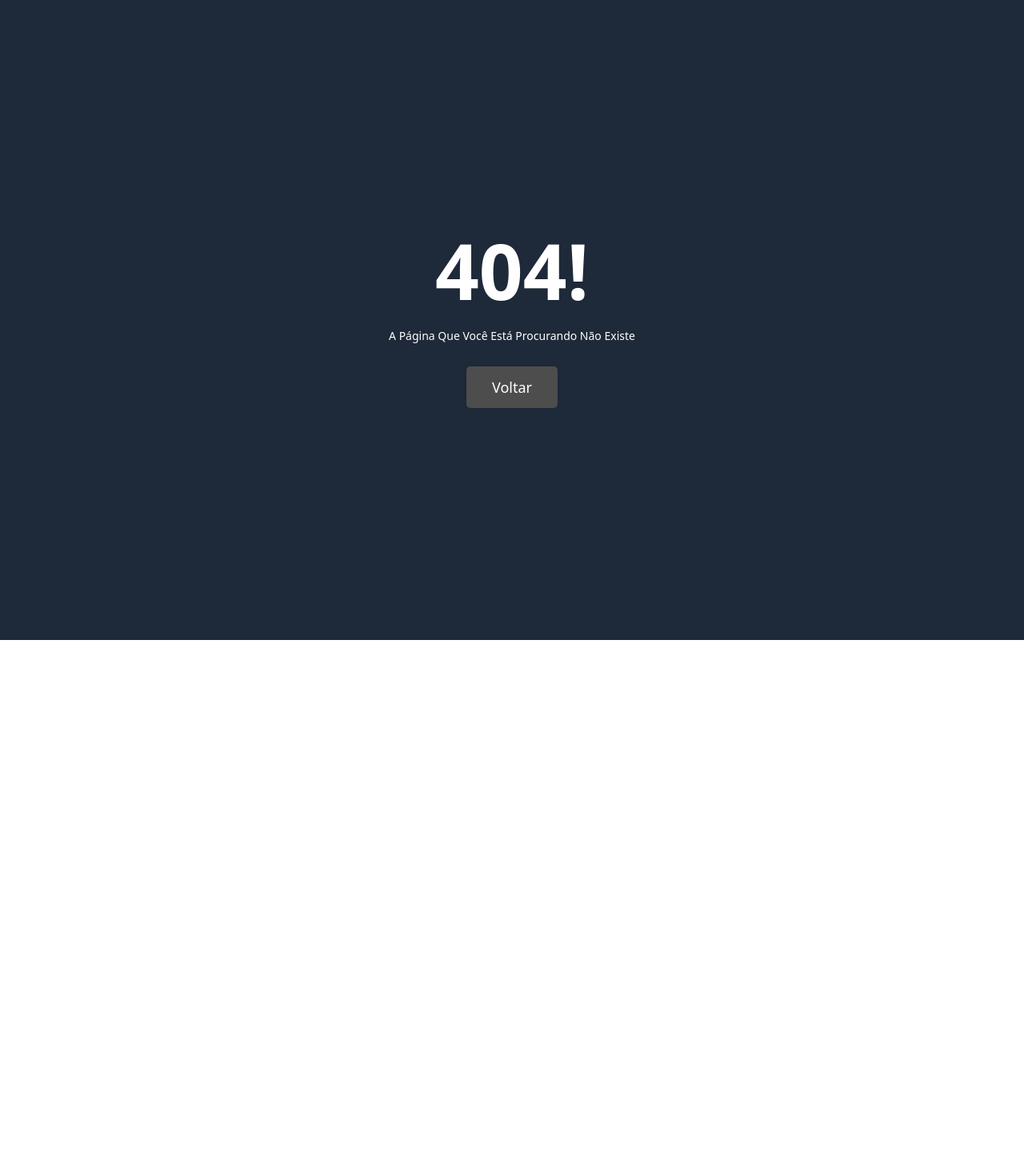
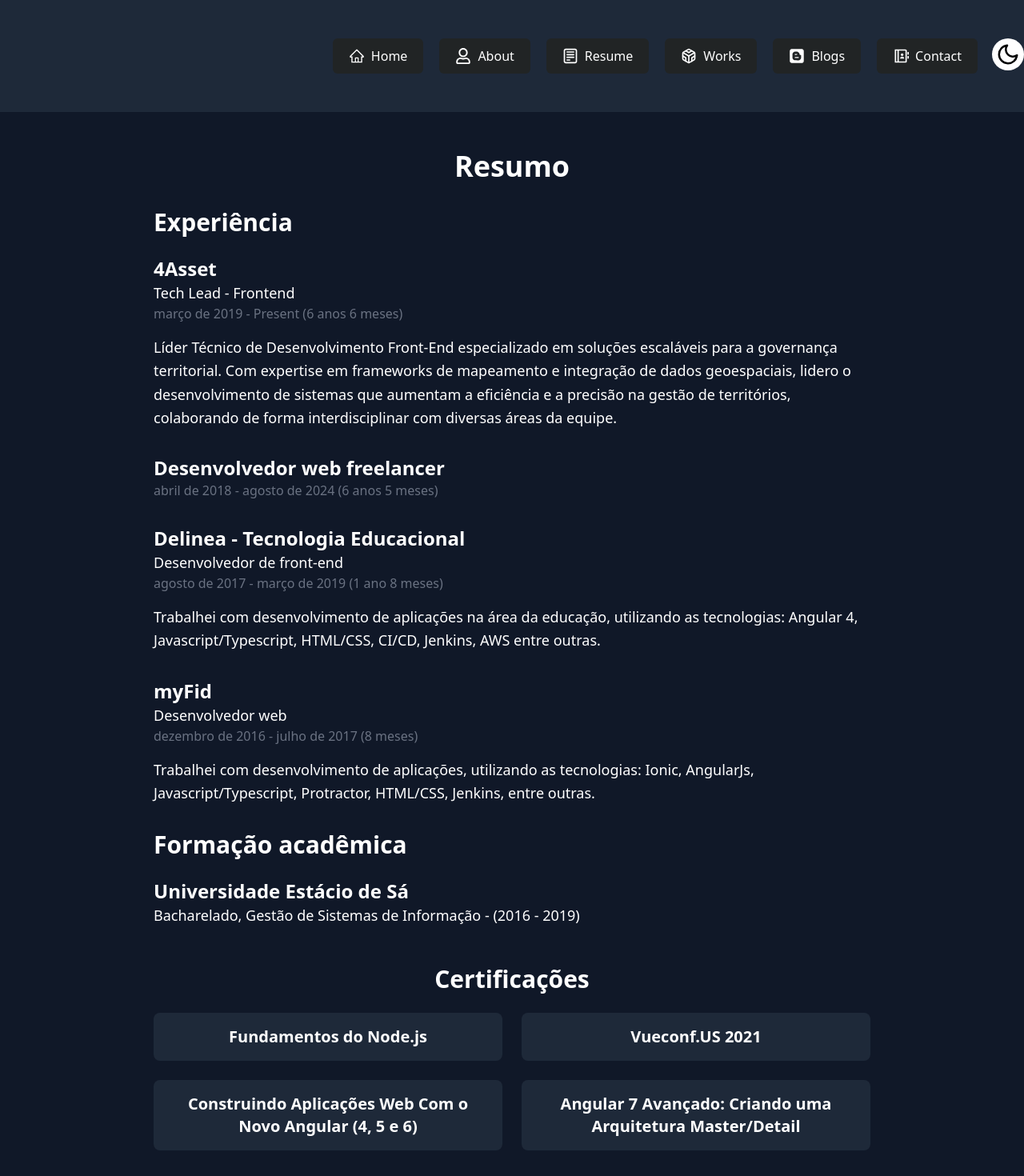
Before and after one commit to JhonatanMedeiros/personal-site, a Next.js app: page /resume in a window 1280 px wide. Before the commit this address had no page. Shown: the top 1470 px of the page at 80% size. Before the commit the page ends 800 px from the top, so only its background shows below. Built offline with nearby package versions, Linux system fonts and the light colour scheme.

Commit message:
feat(about): refactor About page to use dynamic data and improve skills display

```diff
--- a/src/Hooks/AllData.tsx
+++ b/src/Hooks/AllData.tsx
@@ -1,9 +1,5 @@
 import { useEffect, useState } from 'react';
-import { CgNotes } from 'react-icons/cg';
-import { FaBlogger, FaRegUser } from 'react-icons/fa';
-import { AiOutlineHome } from 'react-icons/ai';
-import { FiCodesandbox } from 'react-icons/fi';
-import { RiContactsBookLine } from 'react-icons/ri';
+import { menuItems } from '../data/data.tsx';
 
 const AllData = () => {
 	const [check, setCheck] = useState(false);
@@ -42,51 +38,11 @@ const AllData = () => {
 			: document.documentElement.classList.remove('dark');
 	};
 
-	// Menu items for Homepage One
-	const menuItem = [
-		{
-			id: '01',
-			name: 'Home',
-			link: '/',
-			icon: <AiOutlineHome />
-		},
-		{
-			id: '02',
-			name: 'About',
-			link: '/about',
-			icon: <FaRegUser />
-		},
-		{
-			id: '06',
-			name: 'Resume',
-			link: '/resume',
-			icon: <CgNotes />
-		},
-		{
-			id: '03',
-			name: 'Works',
-			link: '/works',
-			icon: <FiCodesandbox />
-		},
-		{
-			id: '04',
-			name: 'Blogs',
-			link: '/blogs',
-			icon: <FaBlogger />
-		},
-		{
-			id: '05',
-			name: 'Contact',
-			link: '/contact',
-			icon: <RiContactsBookLine />
-		}
-	];
-
 	return {
 		check,
 		local,
 		handleTheme,
-		menuItem
+		menuItem: menuItems
 	};
 };
 
--- a/src/components/Home.tsx
+++ b/src/components/Home.tsx
@@ -1,6 +1,7 @@
 import Image from 'next/legacy/image';
 import Link from 'next/link';
 import { FaLinkedinIn, FaGithub, FaDownload } from 'react-icons/fa';
+import { personalData } from '../data/data.tsx';
 
 const HomePage = () => {
 	return (
@@ -11,23 +12,23 @@ const HomePage = () => {
 			>
 				<div className="relative w-[250px] h-[250px] 2xl:w-[280px] 2xl:h-[280px]">
 					<Image
-						src="/my-profile.jpg"
-						alt=""
+						src={personalData.profileImage}
+						alt={personalData.name}
 						layout="fill"
 						objectFit="cover"
 						className="rounded-full"
 					/>
 				</div>
 				<h3 className="mt-6 mb-1 text-5xl font-semibold dark:text-white">
-					Jhonatan de Medeiros
+					{personalData.name}
 				</h3>
-				<p className="mb-4 text-[#7B7B7B]">WEB Developer</p>
+				<p className="mb-4 text-[#7B7B7B]">{personalData.title}</p>
 				{/* Avatar Info End */}
 
 				{/* Social information start */}
 				<div className="flex space-x-3">
 					<a
-						href="https://github.com/JhonatanMedeiros"
+						href={personalData.social.github}
 						target="_blank"
 						rel="noopener noreferrer"
 					>
@@ -36,7 +37,7 @@ const HomePage = () => {
 						</span>
 					</a>
 					<a
-						href="https://linkedin.com/in/jhonatan-hardt-de-medeiros"
+						href={personalData.social.linkedin}
 						target="_blank"
 						rel="noopener noreferrer"
 					>
@@ -48,7 +49,7 @@ const HomePage = () => {
 				{/* Social information start */}
 
 				<Link
-					href="cv.pdf"
+					href={personalData.cv}
 					download
 					className="flex items-center bg-[#4D4D4D] px-8 py-3 text-lg text-white rounded-[35px] mt-6 hover:text-black transition-all duration-300 ease-in-out">
 
--- /dev/null
+++ b/src/data/data.tsx
@@ -0,0 +1,100 @@
+import { AiOutlineHome } from 'react-icons/ai';
+import { CgNotes } from 'react-icons/cg';
+import { FaBlogger, FaRegUser } from 'react-icons/fa';
+import { FiCodesandbox } from 'react-icons/fi';
+import { RiContactsBookLine } from 'react-icons/ri';
+
+export const personalData = {
+	name: 'Jhonatan Medeiros',
+	title: 'Tech Lead - Front end | Angular | TypeScript | Node',
+	location: 'Florianópolis, Santa Catarina, Brasil',
+	profileImage: '/my-profile.jpg',
+	cv: 'cv.pdf',
+	social: {
+		github: 'https://github.com/JhonatanMedeiros',
+		linkedin: 'https://linkedin.com/in/jhonatan-hardt-de-medeiros'
+	}
+};
+
+export const aboutData = {
+	summary: 'A minha jornada na programação começou aos 15 anos, quando me aventurei no universo do JAVA. Posteriormente, expandi meus horizontes para o PHP e descobri o poder do JavaScript. Com o tempo, mergulhei no desenvolvimento com AngularJS (versão 1), Ionic e Apache Cordova (PhoneGap). Acompanhei de perto a evolução para o Angular 2+ e, assim, migrei projetos do AngularJS para a nova versão. Logo após, adentrei no mundo do TypeScript e RxJs.',
+	skills: ['Angular', 'TypeScript', 'Node.js', 'Docker']
+};
+
+export const resumeData = {
+	experience: [
+		{
+			company: '4Asset',
+			title: 'Tech Lead - Frontend',
+			period: 'março de 2019 - Present (6 anos 6 meses)',
+			description: 'Líder Técnico de Desenvolvimento Front-End especializado em soluções escaláveis para a governança territorial. Com expertise em frameworks de mapeamento e integração de dados geoespaciais, lidero o desenvolvimento de sistemas que aumentam a eficiência e a precisão na gestão de territórios, colaborando de forma interdisciplinar com diversas áreas da equipe.'
+		},
+		{
+			company: 'Desenvolvedor web freelancer',
+			title: '',
+			period: 'abril de 2018 - agosto de 2024 (6 anos 5 meses)',
+			description: ''
+		},
+		{
+			company: 'Delinea - Tecnologia Educacional',
+			title: 'Desenvolvedor de front-end',
+			period: 'agosto de 2017 - março de 2019 (1 ano 8 meses)',
+			description: 'Trabalhei com desenvolvimento de aplicações na área da educação, utilizando as tecnologias: Angular 4, Javascript/Typescript, HTML/CSS, CI/CD, Jenkins, AWS entre outras.'
+		},
+		{
+			company: 'myFid',
+			title: 'Desenvolvedor web',
+			period: 'dezembro de 2016 - julho de 2017 (8 meses)',
+			description: 'Trabalhei com desenvolvimento de aplicações, utilizando as tecnologias: Ionic, AngularJs, Javascript/Typescript, Protractor, HTML/CSS, Jenkins, entre outras.'
+		}
+	],
+	education: {
+		institution: 'Universidade Estácio de Sá',
+		degree: 'Bacharelado, Gestão de Sistemas de Informação - (2016 - 2019)'
+	},
+	certifications: [
+		'Fundamentos do Node.js',
+		'Vueconf.US 2021',
+		'Construindo Aplicações Web Com o Novo Angular (4, 5 e 6)',
+		'Angular 7 Avançado: Criando uma Arquitetura Master/Detail'
+	]
+};
+
+export const menuItems = [
+	{
+		id: '01',
+		name: 'Home',
+		link: '/',
+		icon: <AiOutlineHome />
+	},
+	{
+		id: '02',
+		name: 'About',
+		link: '/about',
+		icon: <FaRegUser />
+	},
+	{
+		id: '06',
+		name: 'Resume',
+		link: '/resume',
+		icon: <CgNotes />
+	},
+	{
+		id: '03',
+		name: 'Works',
+		link: '/works',
+		icon: <FiCodesandbox />
+	},
+	{
+		id: '04',
+		name: 'Blogs',
+		link: '/blogs',
+		icon: <FaBlogger />
+	},
+	{
+		id: '05',
+		name: 'Contact',
+		link: '/contact',
+		icon: <RiContactsBookLine />
+	}
+];
--- a/src/pages/about.tsx
+++ b/src/pages/about.tsx
@@ -1,4 +1,5 @@
 import Header from '../components/Header';
+import { aboutData, personalData } from '../data/data.tsx';
 
 const About = () => {
 	return (
@@ -10,36 +11,23 @@ const About = () => {
 						<h1 className="text-4xl font-bold text-center mb-8">Sobre Mim</h1>
 						<div className="grid grid-cols-1 md:grid-cols-3 gap-8 items-center">
 							<div className="md:col-span-1">
-								<img src="/my-profile.jpg" alt="Jhonatan de Medeiros" className="rounded-full w-48 h-48 mx-auto" />
+								<img src={personalData.profileImage} alt={personalData.name} className="rounded-full w-48 h-48 mx-auto" />
 							</div>
 							<div className="md:col-span-2">
 								<p className="text-lg leading-relaxed">
-									Olá! Eu sou Jhonatan de Medeiros, um desenvolvedor web apaixonado por criar soluções inovadoras e eficientes. Com uma sólida experiência em desenvolvimento front-end e back-end, busco constantemente aprimorar minhas habilidades e conhecimentos para entregar produtos de alta qualidade.
+									{aboutData.summary}
 								</p>
 							</div>
 						</div>
 						<div className="mt-12">
 							<h2 className="text-3xl font-bold text-center mb-6">Minhas Habilidades</h2>
 							<div className="grid grid-cols-2 md:grid-cols-4 gap-6">
-								<div className="bg-gray-100 dark:bg-gray-800 p-4 rounded-lg text-center">
-									<h3 className="text-xl font-semibold">React</h3>
-								</div>
-								<div className="bg-gray-100 dark:bg-gray-800 p-4 rounded-lg text-center">
-									<h3 className="text-xl font-semibold">Next.js</h3>
-								</div>
-								<div className="bg-gray-100 dark:bg-gray-800 p-4 rounded-lg text-center">
-									<h3 className="text-xl font-semibold">TypeScript</h3>
-								</div>
-								<div className="bg-gray-100 dark:bg-gray-800 p-4 rounded-lg text-center">
-									<h3 className="text-xl font-semibold">Node.js</h3>
-								</div>
+								{aboutData.skills.map((skill, index) => (
+									<div key={index} className="bg-gray-100 dark:bg-gray-800 p-4 rounded-lg text-center">
+										<h3 className="text-xl font-semibold">{skill}</h3>
+									</div>
+								))}
 							</div>
-						</div>
-						<div className="mt-12">
-							<h2 className="text-3xl font-bold text-center mb-6">Minha Jornada</h2>
-							<p className="text-lg leading-relaxed">
-								Minha jornada no mundo da programação começou com a curiosidade de entender como a tecnologia funciona. Desde então, tenho me dedicado a aprender e a me aprofundar em diversas tecnologias, sempre com o objetivo de criar produtos que façam a diferença na vida das pessoas.
-							</p>
 						</div>
 					</div>
 				</div>
--- /dev/null
+++ b/src/pages/resume.tsx
@@ -0,0 +1,47 @@
+import Header from '../components/Header';
+import { resumeData } from '../data/data.tsx';
+
+const Resume = () => {
+	return (
+		<>
+			<Header />
+			<div className="min-h-screen bg-white dark:bg-gray-900 text-gray-900 dark:text-white">
+				<div className="container mx-auto px-4 sm:px-6 lg:px-8 py-12">
+					<div className="max-w-4xl mx-auto">
+						<h1 className="text-4xl font-bold text-center mb-8">Resumo</h1>
+						<div>
+							<h2 className="text-3xl font-bold mb-6">Experiência</h2>
+							{resumeData.experience.map((exp, index) => (
+								<div key={index} className="mb-8">
+									<h3 className="text-2xl font-semibold">{exp.company}</h3>
+									{exp.title && <p className="text-lg font-medium">{exp.title}</p>}
+									<p className="text-md text-gray-500">{exp.period}</p>
+									{exp.description && <p className="text-lg leading-relaxed mt-4">{exp.description}</p>}
+								</div>
+							))}
+						</div>
+						<div>
+							<h2 className="text-3xl font-bold mb-6">Formação acadêmica</h2>
+							<div>
+								<h3 className="text-2xl font-semibold">{resumeData.education.institution}</h3>
+								<p className="text-lg font-medium">{resumeData.education.degree}</p>
+							</div>
+						</div>
+						<div className="mt-12">
+							<h2 className="text-3xl font-bold text-center mb-6">Certificações</h2>
+							<div className="grid grid-cols-1 md:grid-cols-2 gap-6">
+								{resumeData.certifications.map((cert, index) => (
+									<div key={index} className="bg-gray-100 dark:bg-gray-800 p-4 rounded-lg text-center">
+										<h3 className="text-xl font-semibold">{cert}</h3>
+									</div>
+								))}
+							</div>
+						</div>
+					</div>
+				</div>
+			</div>
+		</>
+	);
+};
+
+export default Resume;
```
